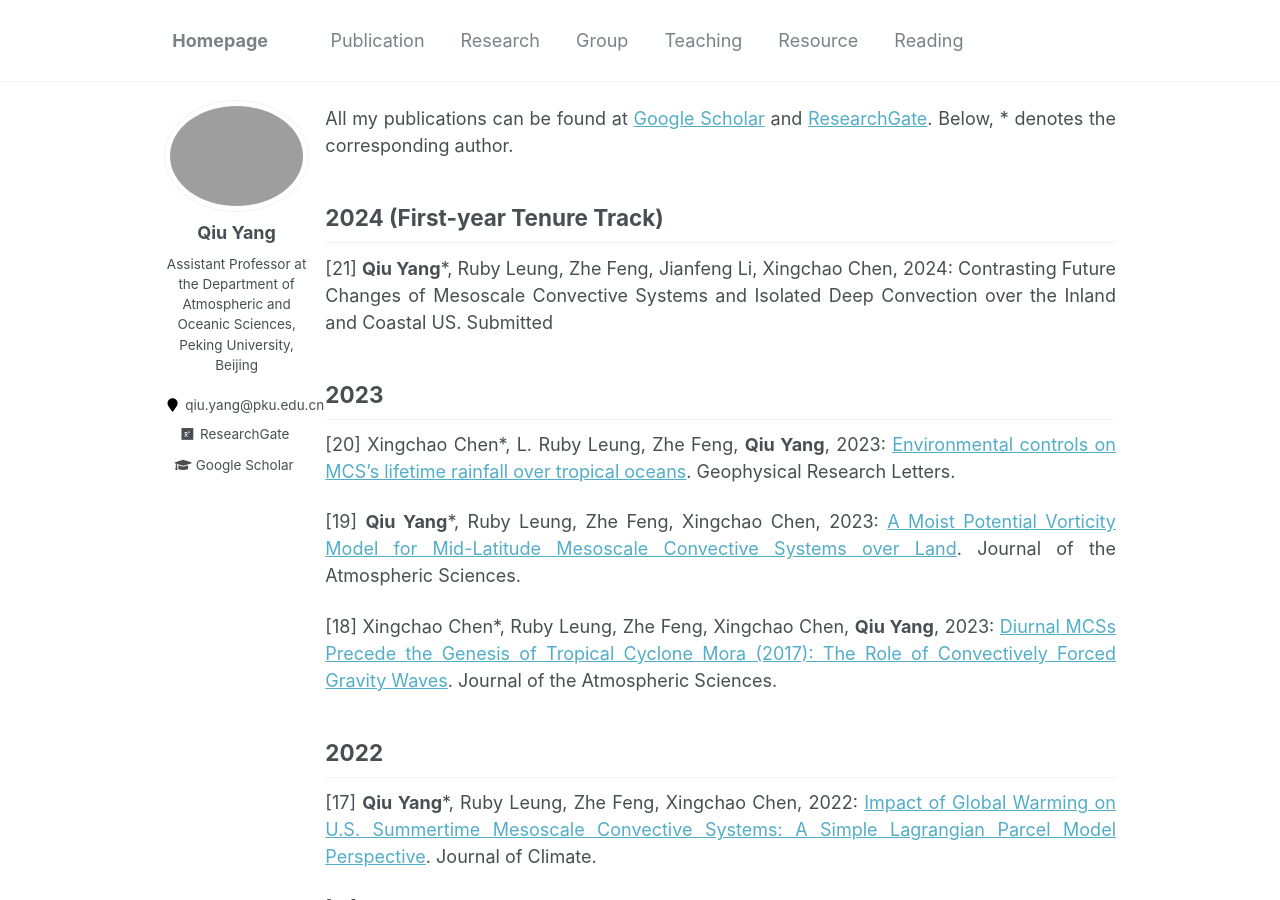
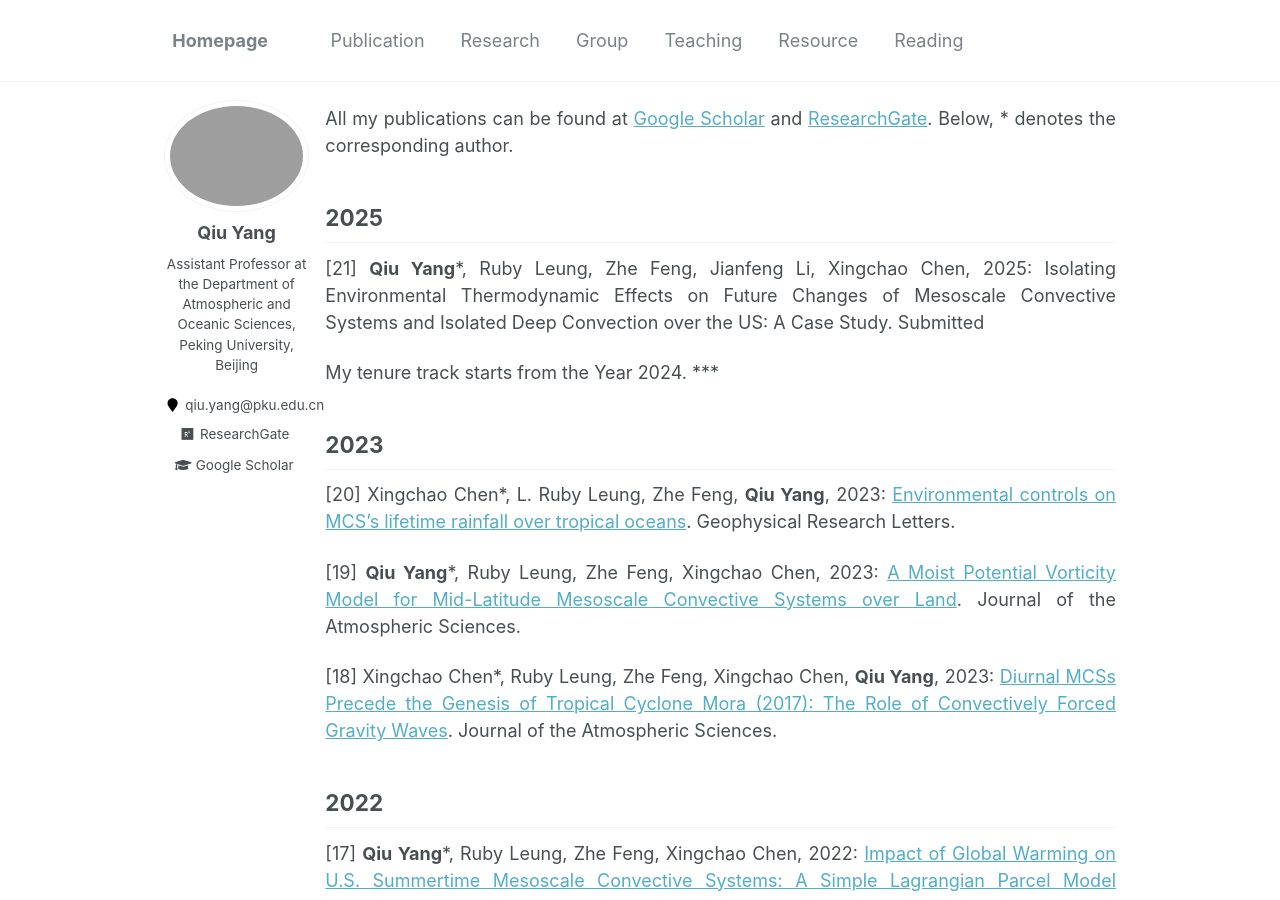
Before and after one commit to qiuyang50/qiuyang50.github.io, a Jekyll site: the page built from _pages/publication.md, in a window 1280 px wide and 900 px high. Built offline with Jekyll 4.4.1, drawn with Linux system fonts in a browser that asks for light colours.

Commit message:
Update publication.md

```diff
--- a/_pages/publication.md
+++ b/_pages/publication.md
@@ -6,9 +6,12 @@
 ---
 All my publications can be found at [Google Scholar](https://scholar.google.com/citations?hl=en&user=MzMRC04AAAAJ) and [ResearchGate](https://www.researchgate.net/profile/Qiu_Yang4). Below, * denotes the corresponding author.
 
-2024 (First-year Tenure Track)
+2025
 -
-[21] **Qiu Yang***, Ruby Leung, Zhe Feng, Jianfeng Li, Xingchao Chen, 2024: Contrasting Future Changes of Mesoscale Convective Systems and Isolated Deep Convection over the Inland and Coastal US. Submitted
+[21] **Qiu Yang***, Ruby Leung, Zhe Feng, Jianfeng Li, Xingchao Chen, 2025: Isolating Environmental Thermodynamic Effects on Future Changes of Mesoscale Convective Systems and Isolated Deep Convection over the US: A Case Study. Submitted
+
+My tenure track starts from the Year 2024.
+***
 
 2023
 -
```
